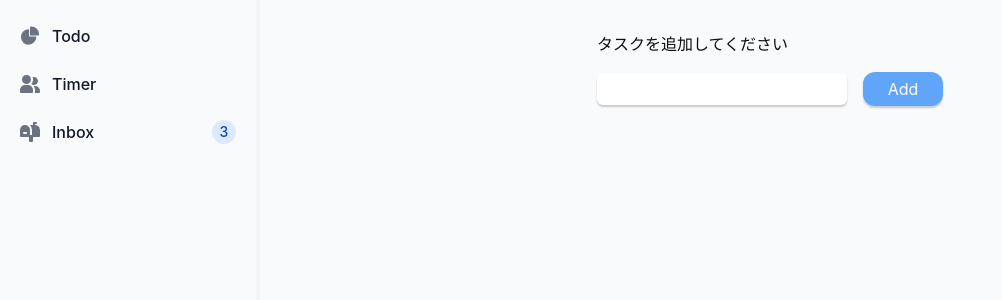
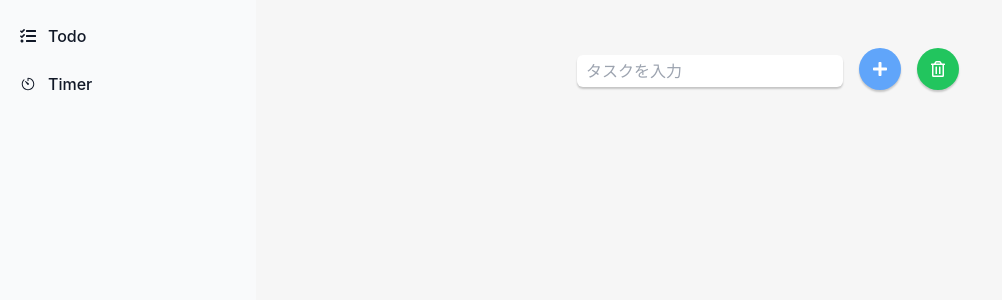
Before and after one commit to kusidora/myapp, a React (Vite) app: page /todo in a window 1280 px wide. Shown: the top 300 px of the page, without its empty margins (0-1002 px from the left). Built offline with nearby package versions, Linux system fonts and the light colour scheme.

Commit message:
デザインの変更

```diff
--- a/package.json
+++ b/package.json
@@ -14,6 +14,7 @@
     "@tauri-apps/plugin-shell": "^2",
     "react": "^18.2.0",
     "react-dom": "^18.2.0",
+    "react-icons": "^5.3.0",
     "react-router-dom": "^6.28.0"
   },
   "devDependencies": {
--- a/src/App.tsx
+++ b/src/App.tsx
@@ -1,17 +1,15 @@
 import "./App.css";
-import { BrowserRouter, Route, Routes } from "react-router-dom";
-import Side from "./components/ui/Side";
+import { BrowserRouter as Router, Route, Routes } from "react-router-dom";
 import TodoApp from "./components/Todo/TodoApp";
 
 const App: React.FC = () => {
   return (
     <>
-      <Side />
-      <BrowserRouter>
+      <Router>
         <Routes>
           <Route path="/todo" element={<TodoApp />} />
         </Routes>
-      </BrowserRouter>
+      </Router>
     </>
   );
 };
--- a/src/components/Timer/Timer.tsx
+++ b/src/components/Timer/Timer.tsx
@@ -1,6 +1,6 @@
 import React from "react";
 
-const Timer = () => {
+const Timer: React.FC = () => {
   return <div>Timer</div>;
 };
 
--- a/src/components/Todo/TodoApp.tsx
+++ b/src/components/Todo/TodoApp.tsx
@@ -17,32 +17,44 @@ const TodoApp: React.FC = () => {
       setEditId(null);
     } else {
       const id = Date.now();
-      setTodos([...todos, { id: id, text }]);
+      setTodos([...todos, { id, text, isChecked: false }]);
     }
   };
 
-  const deleteTask = (id: number) => {
-    setTodos(todos.filter((todo) => todo.id !== id));
+  // チェックボックスの状態を切り替え
+  const toggleCheck = (id: number) => {
+    setTodos((prevTodos) =>
+      prevTodos.map((todo) =>
+        todo.id === id ? { ...todo, isChecked: !todo.isChecked } : todo
+      )
+    );
   };
 
+  // チェックされているタスクを削除する
+  const deleteTask = () => {
+    setTodos((prevTodos) => prevTodos.filter((todo) => !todo.isChecked));
+  };
+
+  // タスクを編集する
   const editTask = (id: number) => {
     setEditId(id);
   };
 
   return (
     <>
-      <div className="pl-1 sm:ml-64">
+      <div className="sm:ml-64">
         <TodoForm
           todos={todos}
           editId={editId}
           addOrEditTask={addOrEditTask}
           setEditId={setEditId}
+          deleteTask={deleteTask}
         />
         <TodoList
           todos={todos}
           editId={editId}
           editTask={editTask}
-          deleteTask={deleteTask}
+          toggleCheck={toggleCheck}
         />
       </div>
     </>
--- a/src/components/Todo/TodoForm.tsx
+++ b/src/components/Todo/TodoForm.tsx
@@ -1,24 +1,31 @@
 import React, { useState, useEffect } from "react";
 import { Todo } from "./types";
+import { FaRegTrashAlt } from "react-icons/fa";
+import { FaPlus } from "react-icons/fa";
+import { FaEdit } from "react-icons/fa";
 
 interface TodoFormProps {
   addOrEditTask: (text: string) => void;
   editId: number | null;
   todos: Todo[];
   setEditId: React.Dispatch<React.SetStateAction<number | null>>;
+  deleteTask: () => void;
 }
 
 const TodoForm: React.FC<TodoFormProps> = ({
   addOrEditTask,
   editId,
   todos,
+  deleteTask,
 }) => {
   const [text, setText] = useState("");
 
   useEffect(() => {
     if (editId !== null) {
       const currentTask = todos.find((todo) => todo.id === editId);
-      if (currentTask) setText(currentTask.text);
+      if (currentTask) {
+        setText(currentTask.text);
+      }
     } else {
       setText("");
     }
@@ -31,21 +38,28 @@ const TodoForm: React.FC<TodoFormProps> = ({
 
   return (
     <>
-      <div className="flex justify-center h-40  rounded bg-gray-50 dark:bg-gray-800">
+      <div className="flex justify-center h-40 rounded">
         <div className="mt-8">
-          <p>タスクを追加してください</p>
           <input
-            className="rounded-md h-8"
+            className="rounded-md h-8 p-2 w-fit"
             onChange={(e) => setText(e.target.value)}
             type="text"
             value={text}
+            placeholder="タスクを入力"
           />
 
           <button
             onClick={handleSubmit}
-            className="mt-4 ml-4 bg-blue-400 p-1 rounded-xl text-white w-20 hover:translate-y-0.5 transform transition"
+            className="mt-4 ml-4 bg-blue-400 rounded-full text-white p-3 hover:translate-y-0.5 transform transition"
           >
-            {editId !== null ? "Edit" : "Add"}
+            {editId !== null ? <FaEdit /> : <FaPlus />}
+          </button>
+
+          <button
+            onClick={deleteTask}
+            className="mt-4 ml-4 bg-green-500 rounded-full text-white p-3 hover:translate-y-0.5 transform transition"
+          >
+            <FaRegTrashAlt />
           </button>
         </div>
       </div>
--- a/src/components/Todo/TodoItem.tsx
+++ b/src/components/Todo/TodoItem.tsx
@@ -1,35 +1,49 @@
 import React from "react";
 import { Todo } from "./types";
+import { FaEdit } from "react-icons/fa";
 
 interface TodoItemProps {
   todo: Todo;
-  deleteTask: (id: number) => void;
   editTask: (id: number) => void;
   isEditing: boolean;
+  toggleCheck: (id: number) => void;
 }
 
 const TodoItem: React.FC<TodoItemProps> = ({
   todo,
-  deleteTask,
   editTask,
   isEditing,
+  toggleCheck,
 }) => {
   return (
     <>
-      <li className={`mt-4 ${isEditing ? "bg-red-400" : ""} flex items-center`}>
-        <span className="inline-block w-64 truncate">{todo.text}</span>
+      <li
+        className={` ${
+          isEditing ? "bg-blue-900 rounded-xl p-3" : "p-3"
+        } flex items-center`}
+      >
+        {/* <label htmlFor=""> */}
+        <div className="flex items-center me-4">
+          <input
+            id="teal-checkbox"
+            type="checkbox"
+            onChange={() => toggleCheck(todo.id)}
+            className="w-4 h-4 text-teal-600 bg-gray-100 border-gray-300 rounded focus:ring-teal-500 dark:focus:ring-teal-600 dark:ring-offset-gray-800 focus:ring-2 dark:bg-gray-700 dark:border-gray-600"
+          />
+          <label
+            htmlFor="teal-checkbox"
+            className="ms-2 text-sm font-medium text-gray-900 dark:text-gray-300 w-64 ml-4 truncate"
+          >
+            {todo.isChecked ? <s>{todo.text}</s> : todo.text}
+          </label>
+        </div>
         <button
           onClick={() => editTask(todo.id)}
-          className="ml-4 bg-blue-400 p-1 rounded-xl text-white w-20 hover:translate-y-0.5 transform transition"
+          className="bg-orange-500 rounded-full text-white p-3 hover:translate-y-0.5 transform transition"
         >
-          Edit
+          <FaEdit />
         </button>
-        <button
-          onClick={() => deleteTask(todo.id)}
-          className="ml-4 bg-red-400 p-1 rounded-xl text-white w-20 hover:translate-y-0.5 transform transition"
-        >
-          Delete
-        </button>
+        {/* </label> */}
       </li>
     </>
   );
--- a/src/components/Todo/TodoList.tsx
+++ b/src/components/Todo/TodoList.tsx
@@ -4,29 +4,29 @@ import { Todo } from "./types";
 
 interface TodoListProps {
   todos: Todo[];
-  deleteTask: (id: number) => void;
   editTask: (id: number) => void;
   editId: number | null;
+  toggleCheck: (id: number) => void;
 }
 
 const TodoList: React.FC<TodoListProps> = ({
   todos,
-  deleteTask,
   editTask,
   editId,
+  toggleCheck,
 }) => {
   return (
     <>
       {/* {todos.length ? <h1 className="mb-10 text-center">ToDo一覧</h1> : ""} */}
-      <div className="flex justify-center h-svh  rounded bg-gray-50 dark:bg-gray-800">
+      <div className="flex justify-center rounded min-h-60">
         <ul>
           {todos.map((todo) => (
             <TodoItem
               key={todo.id}
               todo={todo}
-              deleteTask={deleteTask}
               editTask={editTask}
               isEditing={todo.id === editId}
+              toggleCheck={toggleCheck}
             />
           ))}
         </ul>
--- a/src/components/Todo/types.ts
+++ b/src/components/Todo/types.ts
@@ -1,4 +1,5 @@
 export interface Todo {
     id: number;
     text: string;
+    isChecked: boolean;
 }
--- a/src/components/ui/Side.tsx
+++ b/src/components/ui/Side.tsx
@@ -1,3 +1,6 @@
+import { FaTasks } from "react-icons/fa";
+import { IoIosTimer } from "react-icons/io";
+
 const Side = () => {
   return (
     <>
@@ -6,23 +9,14 @@ const Side = () => {
         className="fixed top-0 left-0 z-40 w-64 h-screen transition-transform -translate-x-full sm:translate-x-0"
         aria-label="Sidebar"
       >
-        <div className="h-full px-3 py-4 overflow-y-auto bg-gray-50 dark:bg-gray-800">
+        <div className="h-full px-3 py-4 overflow-y-auto bg-gray-50 dark:bg-neutral-800">
           <ul className="space-y-2 font-medium">
             <li>
               <a
                 href="/todo"
                 className="flex items-center p-2 text-gray-900 rounded-lg dark:text-white hover:bg-gray-100 dark:hover:bg-gray-700 group"
               >
-                <svg
-                  className="w-5 h-5 text-gray-500 transition duration-75 dark:text-gray-400 group-hover:text-gray-900 dark:group-hover:text-white"
-                  aria-hidden="true"
-                  xmlns="http://www.w3.org/2000/svg"
-                  fill="currentColor"
-                  viewBox="0 0 22 21"
-                >
-                  <path d="M16.975 11H10V4.025a1 1 0 0 0-1.066-.998 8.5 8.5 0 1 0 9.039 9.039.999.999 0 0 0-1-1.066h.002Z" />
-                  <path d="M12.5 0c-.157 0-.311.01-.565.027A1 1 0 0 0 11 1.02V10h8.975a1 1 0 0 0 1-.935c.013-.188.028-.374.028-.565A8.51 8.51 0 0 0 12.5 0Z" />
-                </svg>
+                <FaTasks />
                 <span className="ms-3">Todo</span>
               </a>
             </li>
@@ -31,19 +25,11 @@ const Side = () => {
                 href="/timer"
                 className="flex items-center p-2 text-gray-900 rounded-lg dark:text-white hover:bg-gray-100 dark:hover:bg-gray-700 group"
               >
-                <svg
-                  className="flex-shrink-0 w-5 h-5 text-gray-500 transition duration-75 dark:text-gray-400 group-hover:text-gray-900 dark:group-hover:text-white"
-                  aria-hidden="true"
-                  xmlns="http://www.w3.org/2000/svg"
-                  fill="currentColor"
-                  viewBox="0 0 20 18"
-                >
-                  <path d="M14 2a3.963 3.963 0 0 0-1.4.267 6.439 6.439 0 0 1-1.331 6.638A4 4 0 1 0 14 2Zm1 9h-1.264A6.957 6.957 0 0 1 15 15v2a2.97 2.97 0 0 1-.184 1H19a1 1 0 0 0 1-1v-1a5.006 5.006 0 0 0-5-5ZM6.5 9a4.5 4.5 0 1 0 0-9 4.5 4.5 0 0 0 0 9ZM8 10H5a5.006 5.006 0 0 0-5 5v2a1 1 0 0 0 1 1h11a1 1 0 0 0 1-1v-2a5.006 5.006 0 0 0-5-5Z" />
-                </svg>
+                <IoIosTimer />
                 <span className="flex-1 ms-3 whitespace-nowrap">Timer</span>
               </a>
             </li>
-            <li>
+            {/* <li>
               <a
                 href="test"
                 className="flex items-center p-2 text-gray-900 rounded-lg dark:text-white hover:bg-gray-100 dark:hover:bg-gray-700 group"
@@ -62,7 +48,7 @@ const Side = () => {
                   3
                 </span>
               </a>
-            </li>
+            </li> */}
           </ul>
         </div>
       </aside>
--- a/src/main.tsx
+++ b/src/main.tsx
@@ -1,10 +1,12 @@
 import React from "react";
 import ReactDOM from "react-dom/client";
 import App from "./App";
+import Side from "./components/ui/Side";
 import "./index.css";
 
 ReactDOM.createRoot(document.getElementById("root") as HTMLElement).render(
   <React.StrictMode>
+    <Side />
     <App />
   </React.StrictMode>
 );
```
Also changed, not shown: 2 other files (tests, documents, lock files or other folders).
